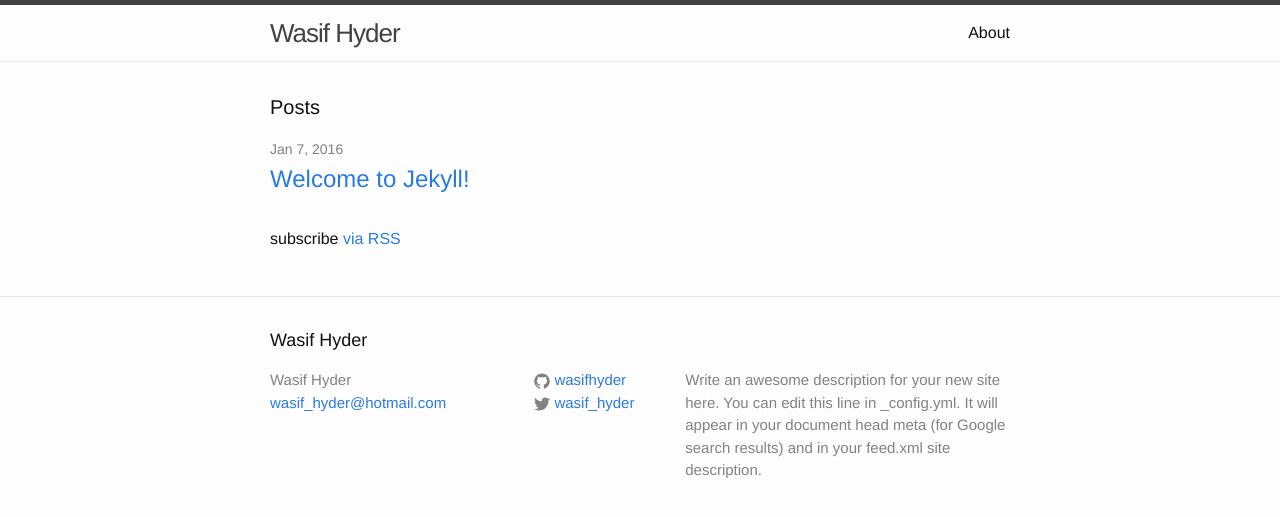
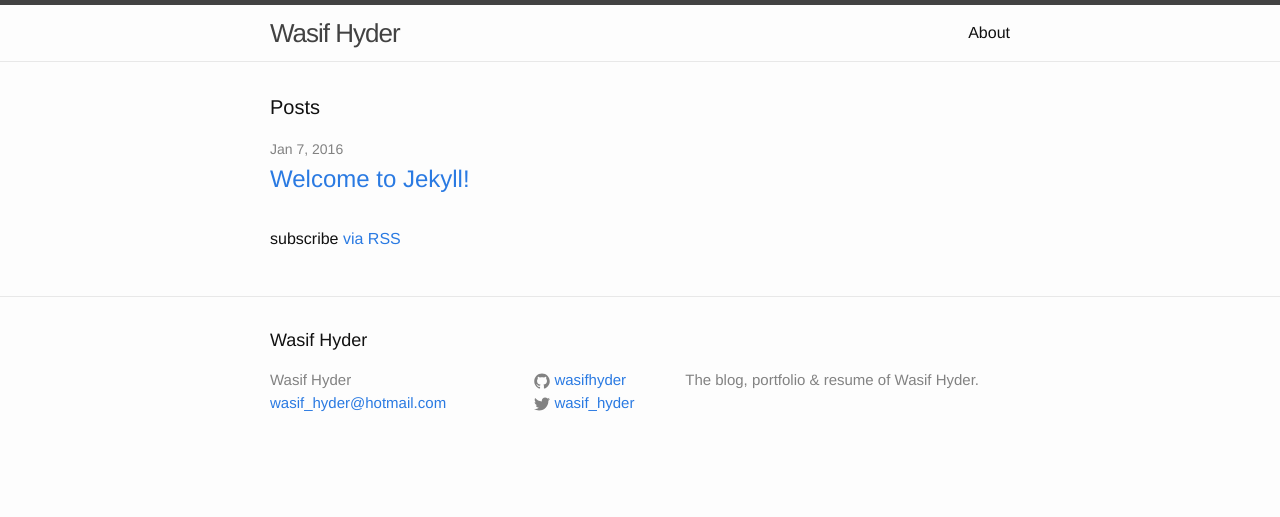
Before and after one commit to wasifhyder/blog, a Jekyll site: the page built from index.html, in a window 1280 px wide. Shown: the top 517 px of the page. Built offline with Jekyll 4.4.1, drawn with Linux system fonts in a browser that asks for light colours.

Commit message:
Added description

```diff
--- a/_config.yml
+++ b/_config.yml
@@ -9,9 +9,7 @@
 title: Wasif Hyder
 email: wasif_hyder@hotmail.com
 description: > # this means to ignore newlines until "baseurl:"
-  Write an awesome description for your new site here. You can edit this
-  line in _config.yml. It will appear in your document head meta (for
-  Google search results) and in your feed.xml site description.
+  The blog, portfolio & resume of Wasif Hyder.
 baseurl: "" # the subpath of your site, e.g. /blog
 url: "http://wasifhyder.com" # the base hostname & protocol for your site
 twitter_username: wasif_hyder
```
